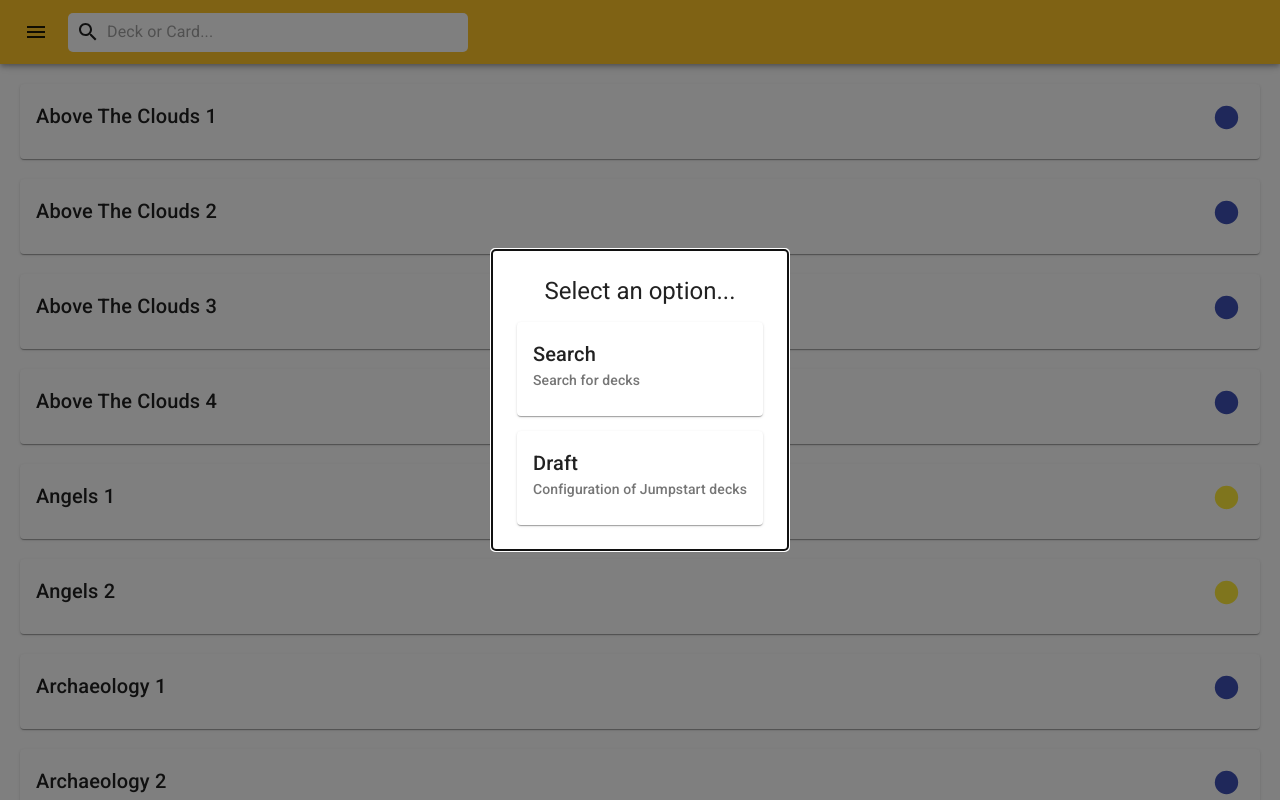
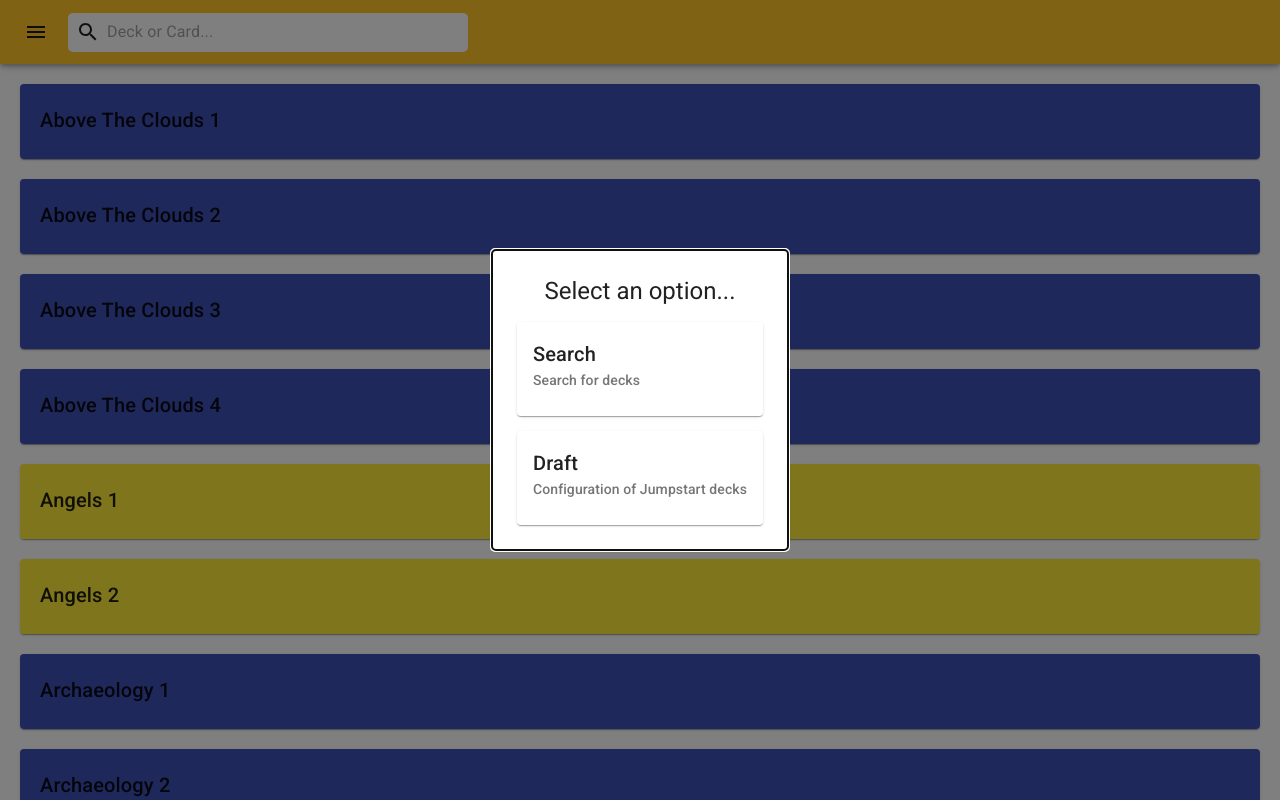
Before and after one commit to alexlee22/mtg-jumpstart-decks, a React (Create React App) app: page / in a window 1280 px wide. Shown: the top 800 px of the page. Built offline with nearby package versions, Linux system fonts and the light colour scheme.

Commit message:
Update to card colours

```diff
--- a/src/components/Deck/DeckContainer.js
+++ b/src/components/Deck/DeckContainer.js
@@ -3,7 +3,6 @@ import { useStateStore } from "../../store/store.js";
 import DeckContents from './DeckContents.js'
 import { makeStyles } from '@material-ui/core/styles';
 import Card from '@material-ui/core/Card';
-import CardContent from '@material-ui/core/CardContent';
 import Typography from '@material-ui/core/Typography';
 import FiberManualRecordIcon from '@material-ui/icons/FiberManualRecord';
 
@@ -27,6 +26,9 @@ const useStyles = makeStyles(theme => ({
   },
   heading: {
     textTransform: 'capitalize'
+  },
+  cardContent: {
+    padding: 0
   }
 }));
 
@@ -38,8 +40,8 @@ export default function DeckContainer(props) {
 
   return (
     <Card className={classes.card} style={searchResults.indexOf(props.id) > -1 ? {} : {display: 'none'}}>
-      <CardContent>
-        <div style={{display: 'flex', justifyContent: 'space-between'}} onClick={() => setIsOpen(!isOpen)}>
+
+        <div style={{display: 'flex', justifyContent: 'space-between', padding: '20px', backgroundColor: mana_colors[data.color[0]]}} onClick={() => setIsOpen(!isOpen)}>
           <Typography variant="h6" component="h6" className={classes.heading}>
             {data.name}
           </Typography>
@@ -48,10 +50,10 @@ export default function DeckContainer(props) {
             style={ data.color.length > 1 ? {color:mana_colors['m']} : {color:mana_colors[data.color[0]]} }
           />
         </div>
-        <div style={isOpen ? {} : {display: 'none'}}>
+        <div style={isOpen ? {padding: '20px'} : {display: 'none'}}>
           <DeckContents deck={data.deck} />
         </div>
-      </CardContent>
+
     </Card>
   );
 
```
